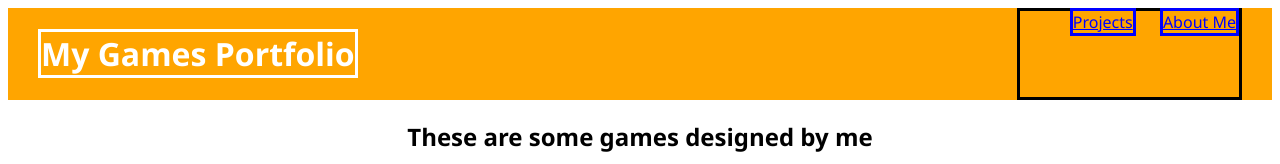
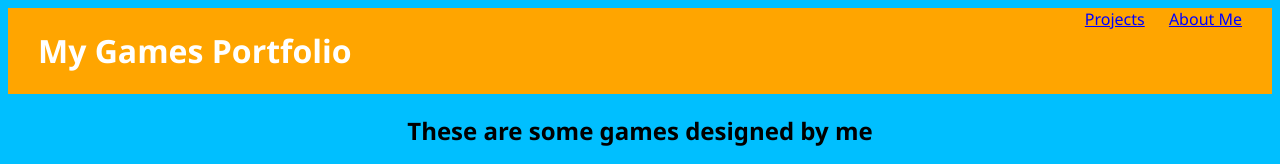
Before and after one commit to Jonathan2325/portfolio, a plain HTML site: page StudentPortfolio1.0-master/StudentPortfolio1.0-master/index.html in a window 1280 px wide. Shown: the top 164 px of the page. Drawn offline with Linux system fonts and the light colour scheme.

Commit message:
Update style.css

```diff
--- a/StudentPortfolio1.0-master/StudentPortfolio1.0-master/style.css
+++ b/StudentPortfolio1.0-master/StudentPortfolio1.0-master/style.css
@@ -3,10 +3,9 @@ h1 {
     margin-left: 30px;
 }
 
-.header * {
-    border: solid;
+body{
+    background-color: deepskyblue;
 }
-
 .header{
     font-family: 'Segoe UI', Tahoma, Geneva, Verdana, sans-serif;
     background-color:orange;
@@ -22,6 +21,7 @@ h1 {
 .menu a{
     margin-left:20px;
 }
+
 .item {
     position: relative;
 
@@ -47,6 +47,7 @@ h1 {
 }
 
 .grid{
+
     display: flex;
     flex-wrap: wrap;
     justify-content: space-evenly;
```
